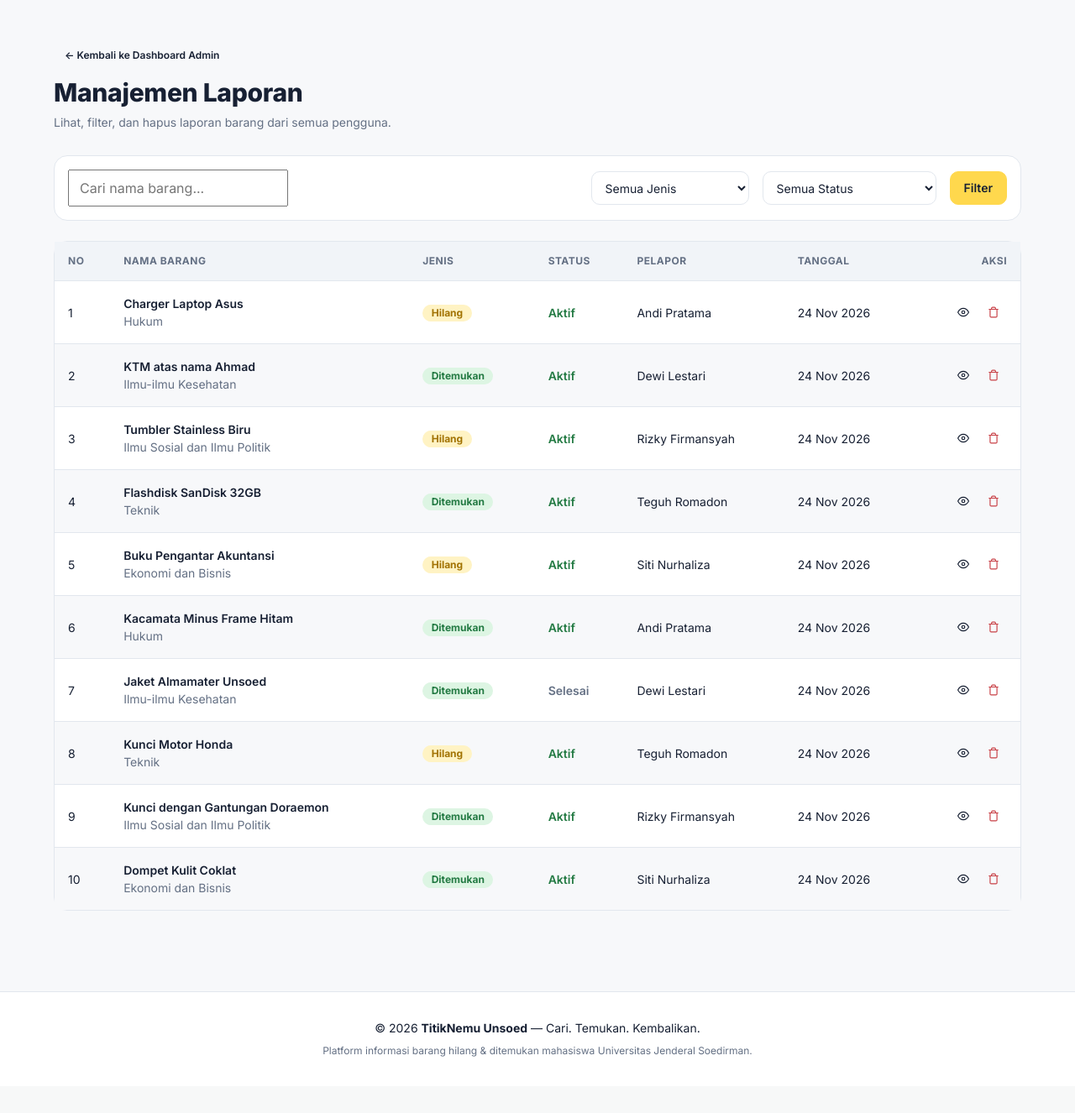
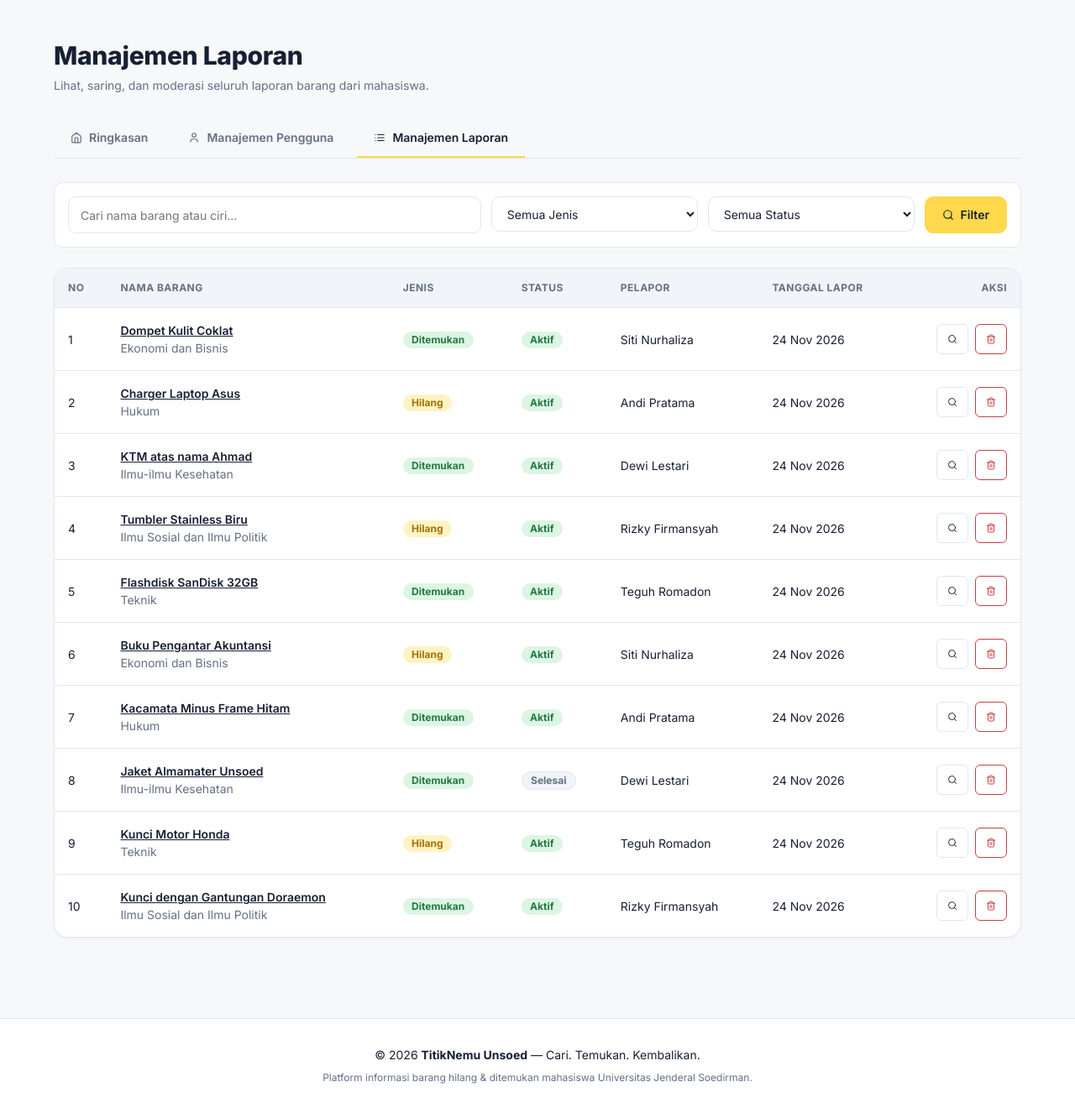
Before and after one commit to teguhsuryaro/titik-nemu-unsoed-web, a PHP site: page /admin/laporan.php in a window 1280 px wide. Shown: the part 64-1390 px from the top of the page at 84% size. Before the commit the page ends 1323 px from the top, so only its background shows below. Run offline with PHP 8.4, Linux system fonts and the light colour scheme; a user stored in the database is signed in; data comes from the database, SQL or seed files in the repository.

Commit message:
ui: fase 8 - admin nav bersama, tabel stack responsive, moderasi laporan dan user

```diff
--- a/admin/laporan.php
+++ b/admin/laporan.php
@@ -1,6 +1,7 @@
 <?php
 /**
  * admin/laporan.php — Manajemen Laporan
+ * Refactored: Pure Semantic HTML5, No <style> or Inline Styles, Shared Admin Nav
  */
 
 session_start();
@@ -73,57 +74,67 @@ require_once '../includes/header.php';
 require_once '../includes/navbar.php';
 ?>
 
-<style>
-.table--admin tbody tr:nth-child(even) { background-color: var(--page); }
-.table--admin tbody tr:hover { background-color: #f1f5f9; }
-.filter-bar { background: var(--surface); padding: 1rem; border: 1px solid var(--border); border-radius: var(--radius-lg); margin-bottom: 1.5rem; display: flex; flex-wrap: wrap; gap: 1rem; align-items: center; }
-</style>
-
 <section class="section">
   <div class="container">
     <div class="page-header">
-      <a href="dashboard.php" class="btn btn--outline btn--sm mb-2" style="display: inline-flex;">&larr; Kembali ke Dashboard Admin</a>
       <h1 class="page-header__title">Manajemen Laporan</h1>
-      <p class="page-header__sub">Lihat, filter, dan hapus laporan barang dari semua pengguna.</p>
+      <p class="page-header__sub">Lihat, saring, dan moderasi seluruh laporan barang dari mahasiswa.</p>
     </div>
 
+    <!-- Tab Navigasi Admin -->
+    <?php require_once '../includes/admin_nav.php'; ?>
+
     <?php if (isset($_SESSION['flash_msg'])): ?>
-      <div class="alert alert--success mb-3"><?= htmlspecialchars($_SESSION['flash_msg']) ?></div>
+      <div class="alert alert--success mb-3" role="status">
+        <svg class="icon" aria-hidden="true"><use href="#i-check-circle"/></svg>
+        <span><?= htmlspecialchars($_SESSION['flash_msg']) ?></span>
+      </div>
       <?php unset($_SESSION['flash_msg']); ?>
     <?php endif; ?>
 
-    <!-- Filter Bar -->
-    <form action="laporan.php" method="GET" class="filter-bar">
-      <div style="flex: 1; min-width: 250px;">
-        <input type="text" name="q" class="form-input" placeholder="Cari nama barang..." value="<?= htmlspecialchars($q) ?>" style="min-height: 40px; padding: .5rem .75rem;">
+    <!-- Filter Bar Admin -->
+    <form action="laporan.php" method="GET" class="admin-filter">
+      <div>
+        <input
+          type="text"
+          name="q"
+          class="form-control"
+          placeholder="Cari nama barang atau ciri..."
+          value="<?= htmlspecialchars($q) ?>"
+        >
       </div>
+
       <div>
-        <select name="type" class="form-select" onchange="this.form.submit()" style="min-height: 40px; padding: .5rem 2rem .5rem .75rem;">
+        <select name="type" class="form-select" onchange="this.form.submit()">
           <option value="all">Semua Jenis</option>
           <option value="lost" <?= $type === 'lost' ? 'selected' : '' ?>>Barang Hilang</option>
           <option value="found" <?= $type === 'found' ? 'selected' : '' ?>>Barang Ditemukan</option>
         </select>
       </div>
+
       <div>
-        <select name="status" class="form-select" onchange="this.form.submit()" style="min-height: 40px; padding: .5rem 2rem .5rem .75rem;">
+        <select name="status" class="form-select" onchange="this.form.submit()">
           <option value="all">Semua Status</option>
           <option value="active" <?= $status === 'active' ? 'selected' : '' ?>>Aktif</option>
-          <option value="returned" <?= $status === 'returned' ? 'selected' : '' ?>>Selesai/Dikembalikan</option>
+          <option value="returned" <?= $status === 'returned' ? 'selected' : '' ?>>Selesai / Dikembalikan</option>
         </select>
       </div>
-      <div>
-        <button type="submit" class="btn btn--primary" style="min-height: 40px; padding: .5rem 1rem;">Filter</button>
+
+      <div class="flex items-center gap-2">
+        <button type="submit" class="btn btn--primary">
+          <svg class="icon icon--sm" aria-hidden="true"><use href="#i-search"/></svg>
+          <span>Filter</span>
+        </button>
+
+        <?php if ($q !== '' || $type !== 'all' || $status !== 'all'): ?>
+          <a href="laporan.php" class="btn btn--secondary btn--sm">Reset</a>
+        <?php endif; ?>
       </div>
-      <?php if ($q !== '' || $type !== 'all' || $status !== 'all'): ?>
-        <div>
-          <a href="laporan.php" class="text-muted" style="font-size: var(--font-size-sm); text-decoration: underline;">Reset</a>
-        </div>
-      <?php endif; ?>
     </form>
 
-    <!-- Table -->
-    <div class="table-responsive" style="background: var(--surface); border: 1px solid var(--border); border-radius: var(--radius-lg);">
-      <table class="table table--admin">
+    <!-- Table Laporan -->
+    <div class="table-wrap">
+      <table class="table table--stack">
         <thead>
           <tr>
             <th>No</th>
@@ -131,59 +142,68 @@ require_once '../includes/navbar.php';
             <th>Jenis</th>
             <th>Status</th>
             <th>Pelapor</th>
-            <th>Tanggal</th>
-            <th style="text-align: right;">Aksi</th>
+            <th>Tanggal Lapor</th>
+            <th class="text-right">Aksi</th>
           </tr>
         </thead>
         <tbody>
           <?php if (empty($items)): ?>
-            <tr><td colspan="7" class="text-center text-muted" style="padding: 2rem;">Tidak ada laporan yang cocok.</td></tr>
+            <tr>
+              <td colspan="7" class="text-center text-muted py-6">
+                Tidak ada laporan yang cocok dengan filter yang dipilih.
+              </td>
+            </tr>
           <?php else: ?>
             <?php $no = 1; foreach ($items as $item): ?>
               <tr>
-                <td class="text-muted"><?= $no++ ?></td>
-                <td>
-                  <div style="font-weight: 600;">
-                    <a href="../detail.php?id=<?= $item['id'] ?>" target="_blank" style="color: var(--ink); text-decoration: none;">
+                <td data-label="No" class="text-muted"><?= $no++ ?></td>
+                <td data-label="Nama Barang">
+                  <div class="font-semibold">
+                    <a href="../detail.php?id=<?= $item['id'] ?>" target="_blank" class="text-ink underline">
                       <?= htmlspecialchars($item['nama_barang']) ?>
                     </a>
                   </div>
-                  <div style="font-size: var(--font-size-xs); color: var(--muted);"><?= htmlspecialchars($item['nama_fakultas']) ?></div>
+                  <div class="text-xs text-muted"><?= htmlspecialchars($item['nama_fakultas']) ?></div>
                 </td>
-                <td>
+                <td data-label="Jenis">
                   <?php if ($item['type'] === 'lost'): ?>
                     <span class="badge badge--lost">Hilang</span>
                   <?php else: ?>
                     <span class="badge badge--found">Ditemukan</span>
                   <?php endif; ?>
                 </td>
-                <td>
+                <td data-label="Status">
                   <?php
                     $isSelesai = ($item['status'] === 'returned' || ($item['type'] === 'lost' && $item['status'] === 'found'));
-                    if ($isSelesai) echo '<span class="text-muted" style="font-weight:600; font-size:var(--font-size-sm);">Selesai</span>';
-                    else echo '<span style="color:var(--brand-green); font-weight:600; font-size:var(--font-size-sm);">Aktif</span>';
+                    if ($isSelesai) {
+                      echo '<span class="badge badge--done">Selesai</span>';
+                    } else {
+                      echo '<span class="badge badge--active">Aktif</span>';
+                    }
                   ?>
                 </td>
-                <td>
-                  <?= htmlspecialchars($item['pelapor']) ?>
+                <td data-label="Pelapor">
+                  <span><?= htmlspecialchars($item['pelapor']) ?></span>
                   <?php if ($item['is_banned']): ?>
-                    <span class="badge" style="background:#fef2f2; color:var(--danger); border: 1px solid #fecaca; font-size: 10px; padding: 2px 4px; margin-left: 4px;">Banned</span>
+                    <span class="badge badge--banned">Banned</span>
                   <?php endif; ?>
                 </td>
-                <td class="text-muted" style="font-size: var(--font-size-sm);">
+                <td data-label="Tanggal Lapor" class="text-muted text-sm">
                   <?= date('d M Y', strtotime($item['created_at'])) ?>
                 </td>
-                <td style="text-align: right;">
-                  <a href="../detail.php?id=<?= $item['id'] ?>" class="btn btn--outline btn--sm" target="_blank" title="Lihat Detail" style="padding: .25rem .5rem; min-height: auto;">
-                    <svg width="14" height="14" viewBox="0 0 24 24" fill="none" stroke="currentColor" stroke-width="2" stroke-linecap="round" stroke-linejoin="round"><path d="M1 12s4-8 11-8 11 8 11 8-4 8-11 8-11-8-11-8z"></path><circle cx="12" cy="12" r="3"></circle></svg>
-                  </a>
+                <td data-label="Aksi" class="text-right">
+                  <div class="flex items-center justify-end gap-2">
+                    <a href="../detail.php?id=<?= $item['id'] ?>" class="btn btn--secondary btn--sm" target="_blank" title="Lihat Detail" aria-label="Lihat detail <?= htmlspecialchars($item['nama_barang']) ?>">
+                      <svg class="icon icon--sm" aria-hidden="true"><use href="#i-search"/></svg>
+                    </a>
 
-                  <form action="../laporan/hapus.php" method="POST" style="display:inline-block;" onsubmit="return confirm('Yakin ingin menghapus laporan ini? Tindakan ini tidak dapat dibatalkan.');">
-                    <input type="hidden" name="id" value="<?= $item['id'] ?>">
-                    <button type="submit" class="btn btn--outline btn--sm" style="color: var(--danger); border-color: transparent; padding: .25rem .5rem; min-height: auto;" title="Hapus">
-                      <svg width="14" height="14" viewBox="0 0 24 24" fill="none" stroke="currentColor" stroke-width="2" stroke-linecap="round" stroke-linejoin="round"><polyline points="3 6 5 6 21 6"></polyline><path d="M19 6v14a2 2 0 0 1-2 2H7a2 2 0 0 1-2-2V6m3 0V4a2 2 0 0 1 2-2h4a2 2 0 0 1 2 2v2"></path></svg>
-                    </button>
-                  </form>
+                    <form action="../laporan/hapus.php" method="POST" onsubmit="return confirm('Yakin ingin menghapus laporan ini secara permanen?');">
+                      <input type="hidden" name="id" value="<?= $item['id'] ?>">
+                      <button type="submit" class="btn btn--danger-outline btn--sm" title="Hapus Laporan" aria-label="Hapus laporan <?= htmlspecialchars($item['nama_barang']) ?>">
+                        <svg class="icon icon--sm" aria-hidden="true"><use href="#i-trash"/></svg>
+                      </button>
+                    </form>
+                  </div>
                 </td>
               </tr>
             <?php endforeach; ?>
--- a/css/style.css
+++ b/css/style.css
@@ -1839,6 +1839,7 @@ small {
 .mb-3 { margin-bottom: 0.75rem; }
 .mb-4 { margin-bottom: 1rem; }
 .mb-6 { margin-bottom: 1.5rem; }
+.py-6 { padding-block: 2rem; }
 
 /* --------------------------------------------------------------------------
    19. ANIMATIONS & ACCESSIBILITY
--- /dev/null
+++ b/includes/admin_nav.php
@@ -0,0 +1,20 @@
+<?php
+/**
+ * includes/admin_nav.php — Tab Navigasi Admin
+ */
+$adminCurrentPage = basename($_SERVER['PHP_SELF'], '.php');
+?>
+<nav class="admin-nav" aria-label="Navigasi panel admin">
+  <a href="dashboard.php" class="admin-nav__item <?= $adminCurrentPage === 'dashboard' ? 'admin-nav__item--active' : '' ?>">
+    <svg class="icon icon--sm" aria-hidden="true"><use href="#i-home"/></svg>
+    <span>Ringkasan</span>
+  </a>
+  <a href="users.php" class="admin-nav__item <?= $adminCurrentPage === 'users' ? 'admin-nav__item--active' : '' ?>">
+    <svg class="icon icon--sm" aria-hidden="true"><use href="#i-user"/></svg>
+    <span>Manajemen Pengguna</span>
+  </a>
+  <a href="laporan.php" class="admin-nav__item <?= $adminCurrentPage === 'laporan' ? 'admin-nav__item--active' : '' ?>">
+    <svg class="icon icon--sm" aria-hidden="true"><use href="#i-list"/></svg>
+    <span>Manajemen Laporan</span>
+  </a>
+</nav>
```
Also changed, not shown: admin/dashboard.php (+34 -37 lines), admin/users.php (+39 -28 lines).
